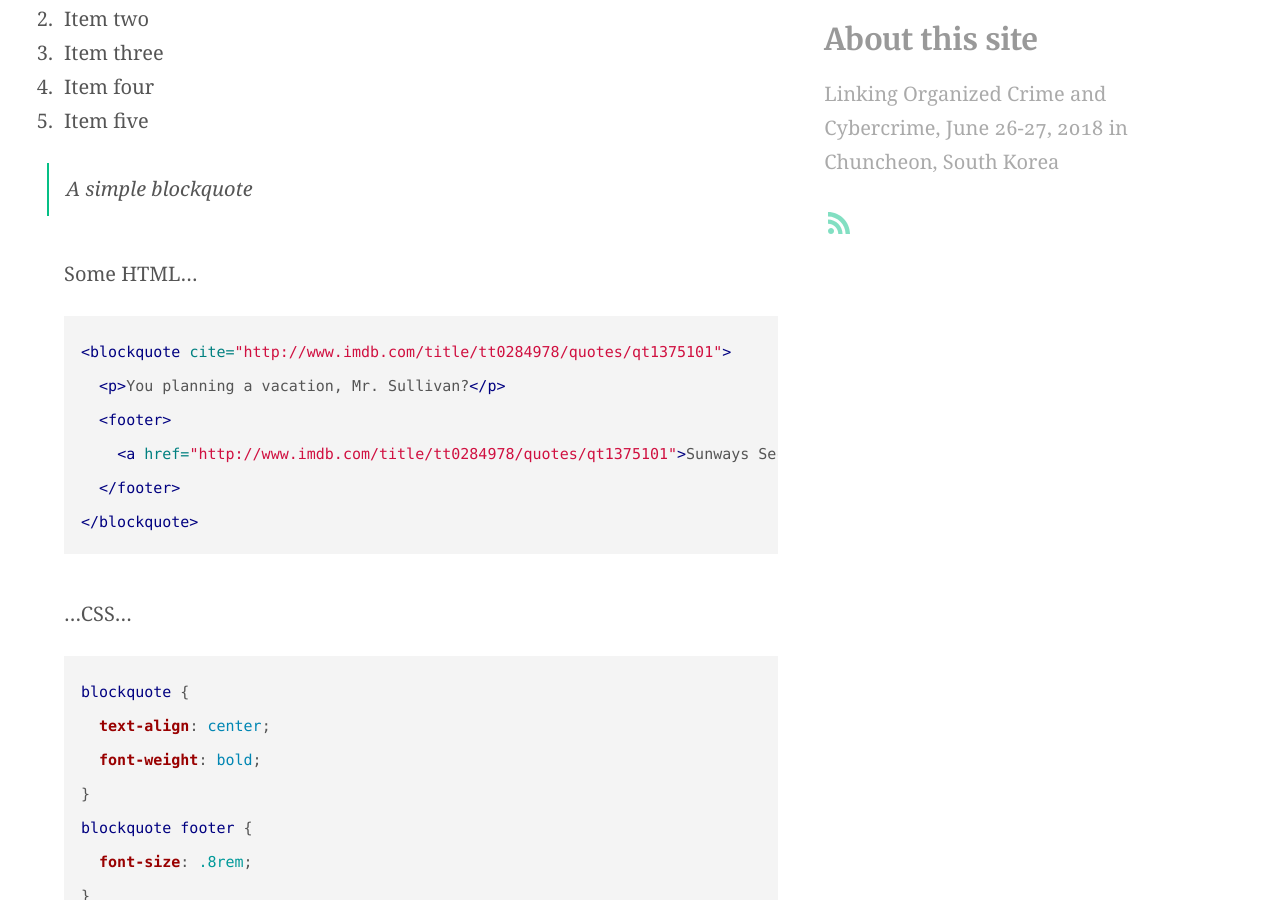
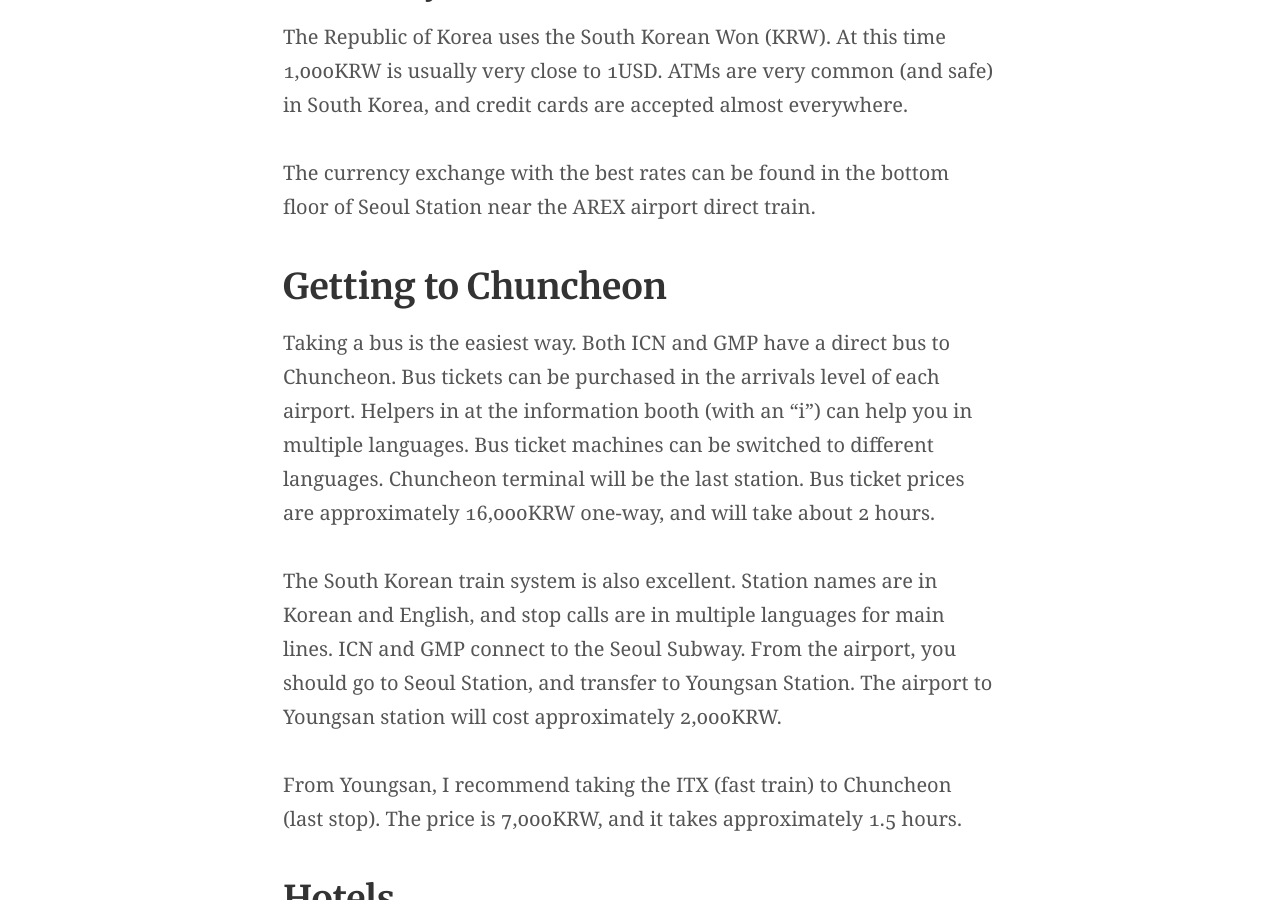
Before and after one commit to LIFSHallym/LOCC, a Jekyll site: the page built from venue.md, in a window 1280 px wide and 900 px high, scrolled down 1470 px. Built offline with Jekyll 4.4.1, drawn with Linux system fonts in a browser that asks for light colours; our own code applies the rules of GitHub Pages for plain Markdown files; some of the changed text lies outside the part shown.

Commit message:
Update
update all contents

````diff
--- a/venue.md
+++ b/venue.md
@@ -1,111 +1,43 @@
 ---
-title: Elements
-feature_text: |
-  A demo of Markdown and HTML includes
+title: Venue and Info
+feature_text:
 feature_image: "https://unsplash.it/1300/400?image=1061"
-excerpt: "A demo of Markdown and HTML includes"
-aside: true
+excerpt: "About Chuncheon, Korea and the venue"
+aside: flase
 ---
+Linking Organized Crime and Cybercrime 2018 will be held at Hallym University in
+Chuncheon, South Korea on June 26-27, 2018.
 
-# Heading 1
+## Location
+Legal Informatics and Forensic Science Institute, Hallym University,
+1 Hallym University Road, Chuhcheon, Gangwon, South Korea 24252
 
-## Heading 2
+<iframe src="https://www.google.com/maps/embed?pb=!1m18!1m12!1m3!1d3148.891108137987!2d127.73557815134826!3d37.8862291796398!2m3!1f0!2f0!3f0!3m2!1i1024!2i768!4f13.1!3m3!1m2!1s0x3562e5e939c43ac7%3A0x2419c3aa2130905c!2sHallym+University!5e0!3m2!1sen!2skr!4v1512983018581" width="600" height="450" frameborder="0" style="border:0" allowfullscreen></iframe>
 
-### Heading 3
+## Airports
+South Korea has two main airports, Incheon International (ICN) and Gimpo International (GMP).
 
-#### Heading 4
+## Currency
+The Republic of Korea uses the South Korean Won (KRW). At this time 1,000KRW is usually very close to 1USD. ATMs are very common (and safe) in South Korea, and credit cards are accepted almost everywhere.
 
-##### Heading 5
+The currency exchange with the best rates can be found in the bottom floor of Seoul Station near the AREX airport direct train.
 
-###### Heading 6
+## Getting to Chuncheon
+Taking a bus is the easiest way. Both ICN and GMP have a direct bus to Chuncheon. Bus tickets can be purchased in the arrivals level of each airport. Helpers in at the information booth (with an "i") can help you in multiple languages. Bus ticket machines can be switched to different languages. Chuncheon terminal will be the last station. Bus ticket prices are approximately 16,000KRW one-way, and will take about 2 hours.
 
-<small>A small element</small>
+The South Korean train system is also excellent. Station names are in Korean and English, and stop calls are in multiple languages for main lines. ICN and GMP connect to the Seoul Subway. From the airport, you should go to Seoul Station, and transfer to Youngsan Station. The airport to Youngsan station will cost approximately 2,000KRW.
 
-[A link](https://david.darn.es "A link")
+From Youngsan, I recommend taking the ITX (fast train) to Chuncheon (last stop). The price is 7,000KRW, and it takes approximately 1.5 hours.
 
-Lorem ipsum dolor sit amet, consectetur adip* isicing elit, sed do eiusmod *tempor incididunt ut labore et dolore magna aliqua.
+## Hotels
+Chuncheon is a frequent tourist destination, and has many hotel options. Below are
+some that we recommend:
 
-Duis aute irure dolor in [A link](https://david.darn.es "A link") reprehenderit in voluptate velit esse cillum **bold text** dolore eu fugiat nulla pariatur. Excepteur span element sint occaecat cupidatat non proident, sunt _italicised text_ in culpa qui officia deserunt mollit anim id `some code` est laborum.
+* [Sejong Hotel Chuncheon](https://www.booking.com/hotel/kr/sejong-chuncheon.en-gb.html?aid=357026;label=gog235jc-hotel-XX-kr-sejongNchuncheon-unspec-kr-com-L%3Aen-O%3AwindowsS10-B%3Achrome-N%3AXX-S%3Abo-U%3AXX-H%3As;sid=dc09bde7d6a3eea1dc896fa639e5029c;dist=0&group_adults=2&group_children=0&no_rooms=1&sb_price_type=total&type=total&) (very close to the venue)
+* [KT&G Sangsangmadang Chuncheon](https://www.booking.com/hotel/kr/kt-amp-g-sangsangmadang-chuncheon-stay.en-gb.html?aid=357026;label=gog235jc-hotel-XX-kr-ktNampNgNsangsangmadangNchuncheonNstay-unspec-kr-com-L%3Aen-O%3AwindowsS10-B%3Achrome-N%3AXX-S%3Abo-U%3AXX-H%3As;sid=dc09bde7d6a3eea1dc896fa639e5029c;dist=0&group_adults=2&group_children=0&no_rooms=1&sb_price_type=total&type=total&)
+* [Other options](https://www.booking.com/city/kr/chunchon.en-gb.html?aid=357026;label=gog235jc-city-XX-kr-chunchon-unspec-kr-com-L%3Aen-O%3AwindowsS10-B%3Achrome-N%3AXX-S%3Abo-U%3AXX-H%3As;sid=dc09bde7d6a3eea1dc896fa639e5029c;inac=0&)
 
-* An item
-* An item
-* An item
-* An item
-* An item
+## Getting around
+Chuncheon is a relatively small town, and it well serviced by public transport and taxis. Taxi is the most convenient method, and drivers are normally very friendly. A taxi ride across town is normally less than 4,000KRW (3.50USD).
 
-1. Item one
-2. Item two
-3. Item three
-4. Item four
-5. Item five
-
-> A simple blockquote
-
-Some HTML...
-
-``` html
-<blockquote cite="http://www.imdb.com/title/tt0284978/quotes/qt1375101">
-  <p>You planning a vacation, Mr. Sullivan?</p>
-  <footer>
-    <a href="http://www.imdb.com/title/tt0284978/quotes/qt1375101">Sunways Security Guard</a>
-  </footer>
-</blockquote>
-```
-
-...CSS...
-
-``` css
-blockquote {
-  text-align: center;
-  font-weight: bold;
-}
-blockquote footer {
-  font-size: .8rem;
-}
-```
-
-...and JavaScript
-
-``` js
-const blockquote = document.querySelector("blockquote")
-const bolden = (keyString, string) =>
-	string.replace(new RegExp(keyString, 'g'), '<strong>'+keyString+'</strong>')
-
-blockquote.innerHTML = bolden("Mr. Sullivan", blockquote.innerHTML)
-```
-
-`Single line of code`
-
-## HTML Includes
-
-### Contact form
-
-{% include site-form.html %}
-
-### Demo map embed
-
-{% include map.html id="1UT-2Z-Vg_MG_TrS5X2p8SthsJhc" %}
-
-### Button include
-
-{% include button.html text="A button" link="https://david.darn.es" %}
-
-{% include button.html text="A button with icon" link="https://twitter.com/daviddarnes" icon="twitter" %}
-
-### Icon include
-
-{% include icon.html id="twitter" %} [{% include icon.html id="linkedin" %}](https://www.linkedin.com/in/daviddarnes)
-
-### Video include
-
-{% include video.html id="zrkcGL5H3MU" %}
-
-### Image includes
-
-{% include figure.html image="https://unsplash.it/300/400?image=123" caption="Image with caption" %}
-
-{% include figure.html image="https://unsplash.it/300/400?image=123" caption="Right aligned image" position="right" %}
-
-{% include figure.html image="https://unsplash.it/300/400?image=123" position="center" caption="Center aligned image" %}
-
-{% include figure.html image="https://unsplash.it/800/400?image=123" alt="Image with just alt text" %}
+South Korea has excellent public transportation throughout the country. Most public transportation is in both Korean and English (sometimes Chinese and Japanese too).
````
Also changed, not shown: about.md (+24 -100 lines), index.md (+1 -1 lines), submit.md (+31 -100 lines).
